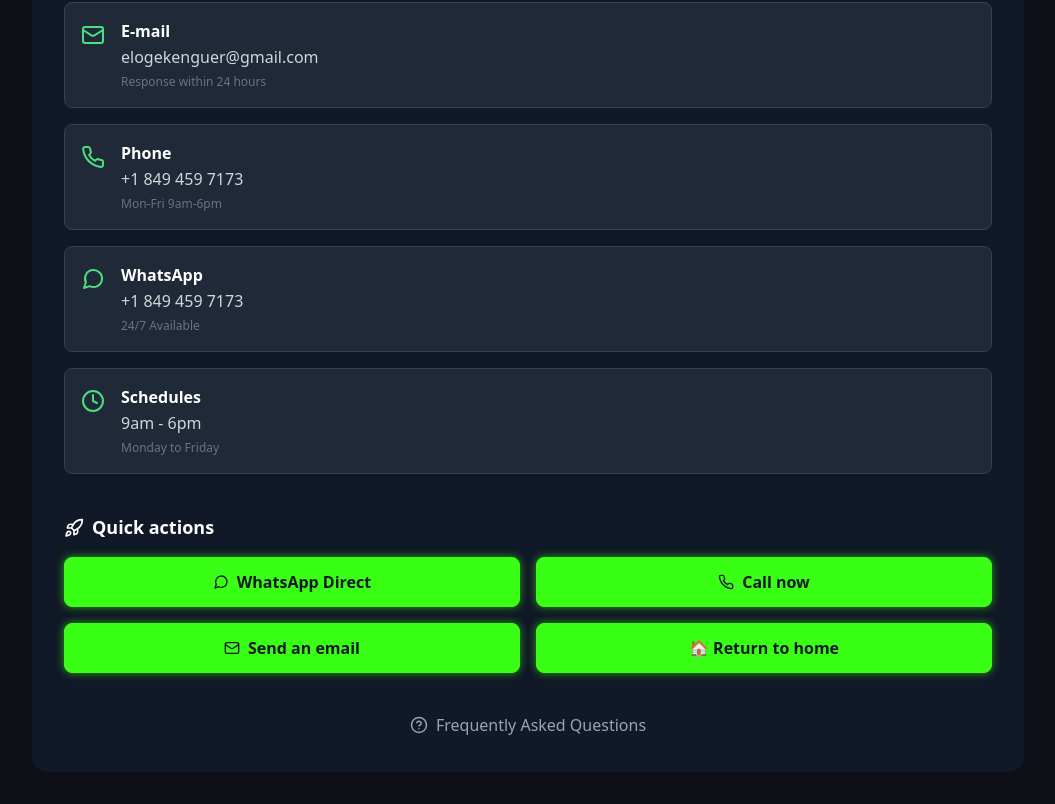
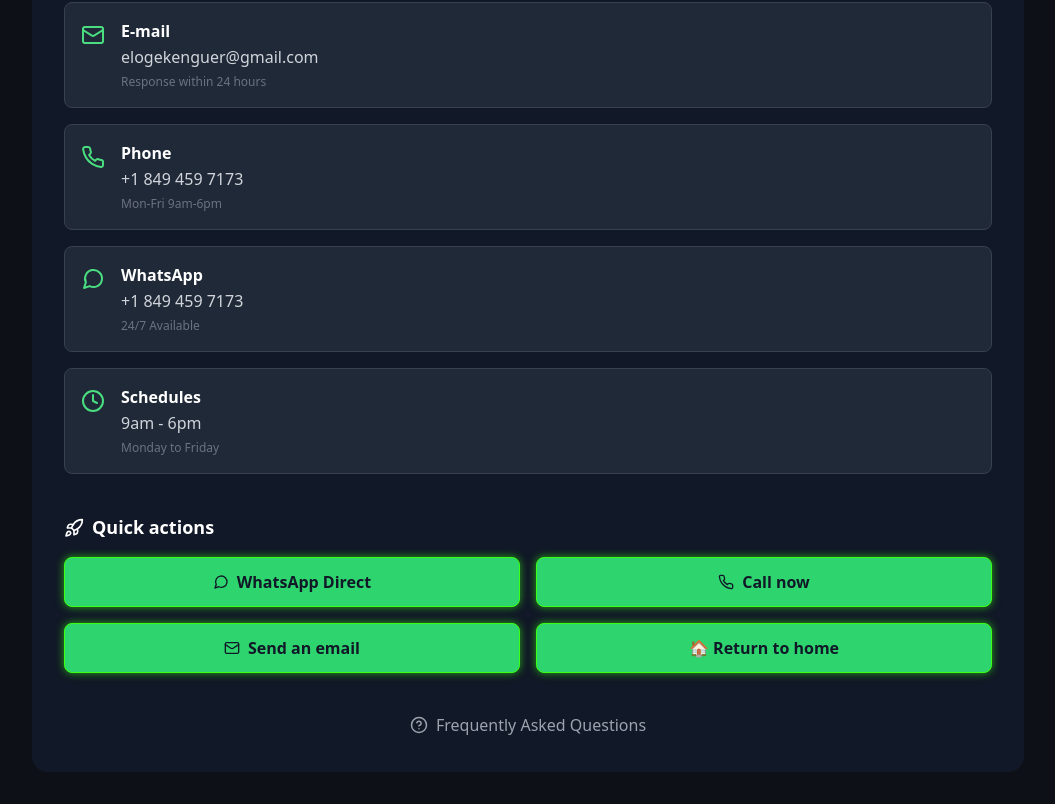
Before and after one commit to Benfeitech/Ralph-Xpert-Vcf, a Next.js app: page / in a window 1280 px wide. Shown: the part 1668-2472 px from the top of the page, without its empty margins (112-1167 px from the left). Built offline with nearby package versions, Linux system fonts and the light colour scheme; no server answers.

Commit message:
Update globals.css

```diff
--- a/styles/globals.css
+++ b/styles/globals.css
@@ -185,7 +185,7 @@ html, body, #__next {
   text-decoration: none;
 
   /* --- Neon Green Effect --- */
-  background-color: #39FF14; /* A vibrant neon green */
+  background-color: #2ed46e; /* A vibrant neon green */
   color: #111827; /* Dark text for high contrast and readability */
   border: 1px solid #39FF14;
   box-shadow: 0 0 8px rgba(57, 255, 20, 0.6); /* Creates the "glow" */
@@ -193,7 +193,7 @@ html, body, #__next {
 }
 
 .quick-action-btn:hover {
-  background-color: #48ff29; /* Make it slightly brighter on hover */
+  background-color: #2ed46e; /* Make it slightly brighter on hover */
   box-shadow: 0 0 16px rgba(57, 255, 20, 0.9); /* Intensify the glow */
   transform: translateY(-2px); /* Add a subtle lift effect */
 }
```
